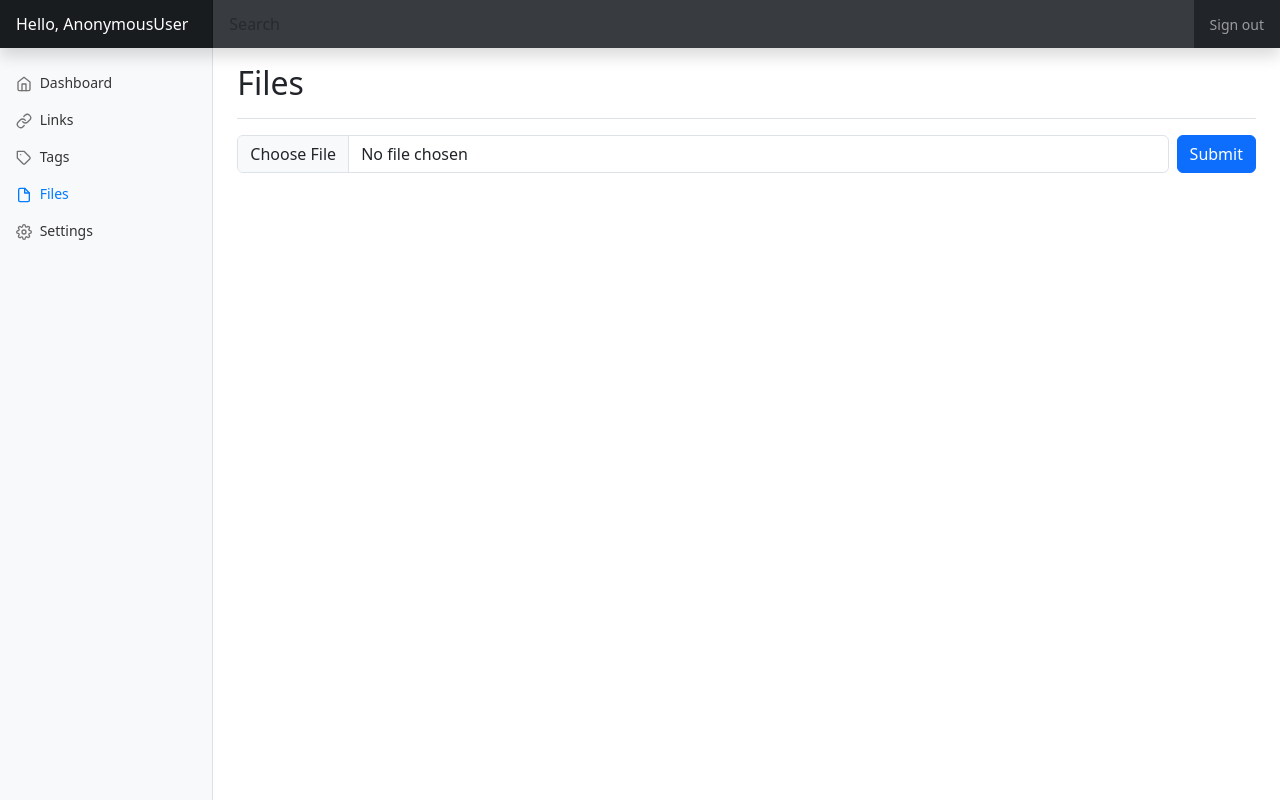
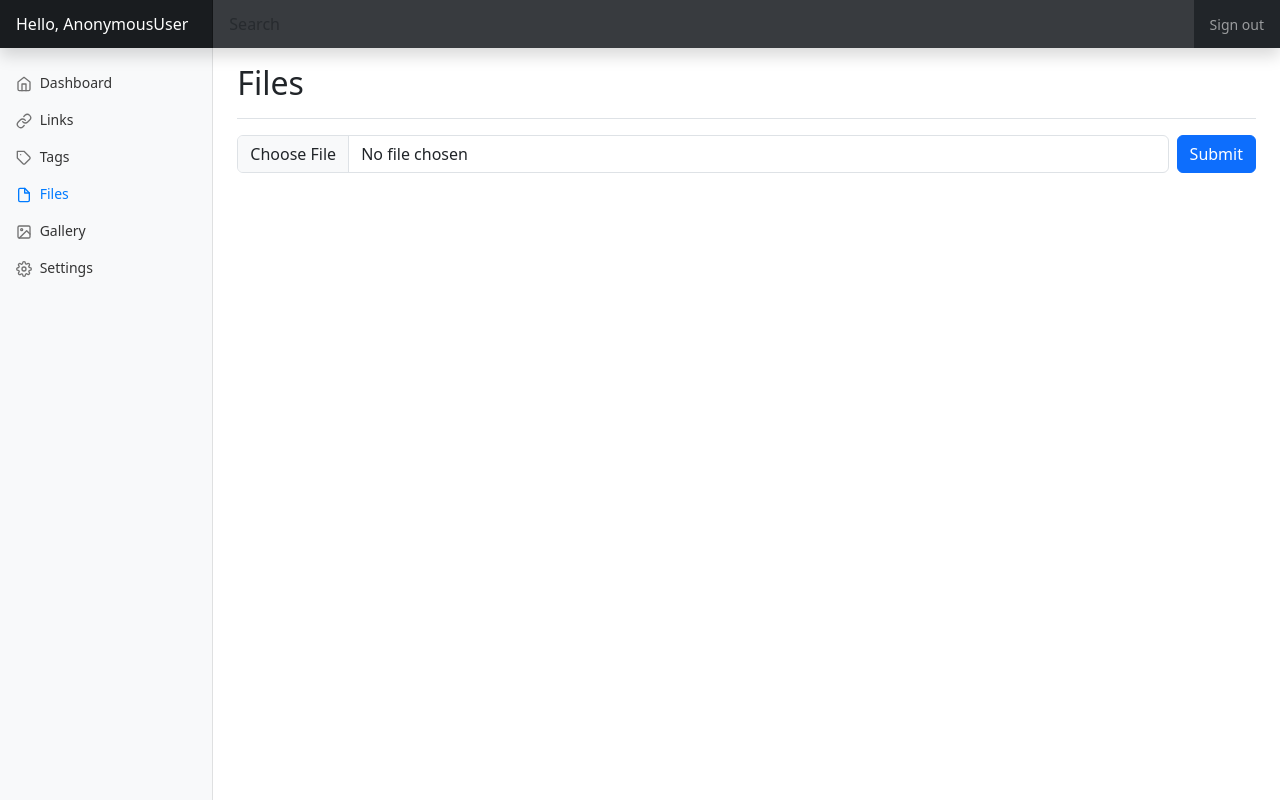
Before and after one commit to Aby-Sebastian/Shortly, a Django app: page /files/ in a window 1280 px wide. Run offline with Django 4.2, Linux system fonts and the light colour scheme; data that the repository does not hold is empty; some libraries are stand-ins or nearby versions.

Commit message:
added gallery app to navbar and urls

```diff
--- a/app/templates/components/navbar.html
+++ b/app/templates/components/navbar.html
@@ -32,6 +32,12 @@
           </a>
         </li>
         <li class="nav-item">
+          <a class="nav-link {% if request.path == gallery %}active{% endif %}" href="{% url 'gallery:gallery' %}">
+            <span data-feather="image"></span>
+            Gallery
+          </a>
+        </li>
+        <li class="nav-item">
           <a class="nav-link {% if request.path == '/settings/' %}active{% endif %}" href="{% url 'settings' %}">
             <span data-feather="settings"></span>
             Settings
--- a/gallery/urls.py
+++ b/gallery/urls.py
@@ -1,5 +1,8 @@
 from django.urls import path
+from . import views
+
+app_name = 'gallery'
 
 urlpatterns = [
-
+    path('',views.gallery, name="gallery"),
 ]
--- a/gallery/views.py
+++ b/gallery/views.py
@@ -1,3 +1,6 @@
 from django.shortcuts import render
 
 # Create your views here.
+
+def gallery(request):
+    return render(request, 'dashboard/gallery.html')
```
Also changed, not shown: app/templates/dashboard/gallery.html (added, +10 -0 lines).
